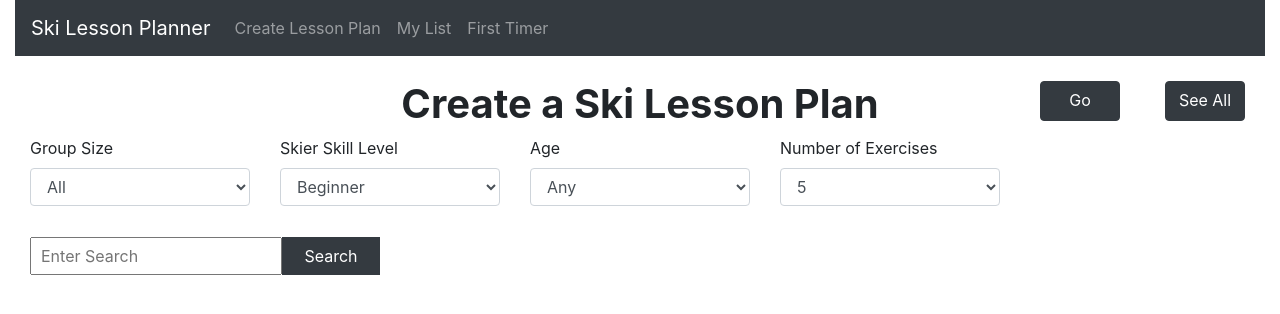
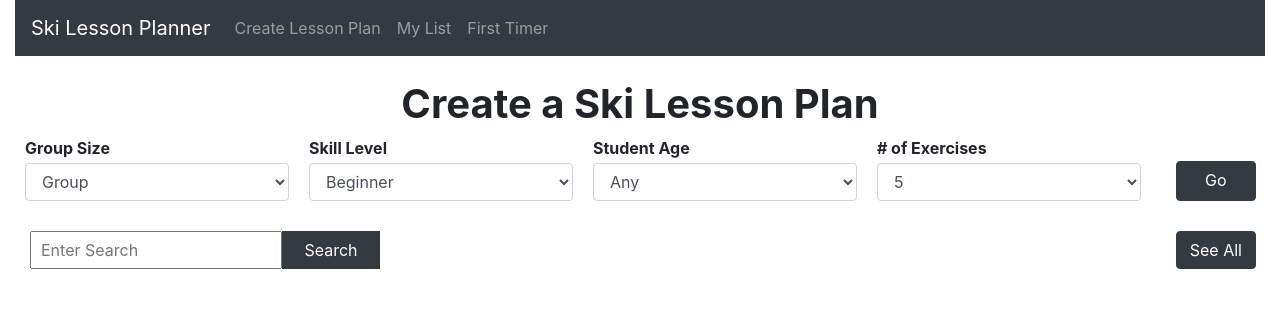
Before and after one commit to liannedls/ski_app, a React (Create React App) app in the folder client/: page / in a window 1280 px wide. Shown: the top 314 px of the page. Built offline with nearby package versions, Linux system fonts and the light colour scheme.

Commit message:
formatting

```diff
--- a/client/src/components/create-exercise.component.js
+++ b/client/src/components/create-exercise.component.js
@@ -18,14 +18,14 @@ export default class CreateExercise extends Component {
     this.loadAll = this.loadAll.bind(this);
     this.loadSearch = this.loadSearch.bind(this);
     this.state = {
-      groups: ['Group', 'All'],
-      skills: ['Beginner', 'Intermediate', 'Advanced', 'First Timer'],
-      ages: ['Any', 'Children'],
+      groups: ['Group', 'Private'],
+      skills: ['Beginner', 'Intermediate', 'Advanced'],
+      ages: ['Adult', 'Children', 'Any'],
       exercisenums: [1,2,3,4,5],
       exercises: [
-        {name : "Malcom", description: "Reynolds", group: "Reynolds", age: "Reynolds", skill: "Reynolds"}
+        {name : "Loading", description: "Loading", group: "Loading", age: "Loading", skill: "Loading"}
       ],
-      group: "All",
+      group: "Group",
       skill: "Beginner",
       age: "Any",
       num: 5,
@@ -61,8 +61,9 @@ export default class CreateExercise extends Component {
 
   onSubmit(e) {
     e.preventDefault();
-    //axios.get('https://frozen-stream-11960.herokuapp.com/exercises/',{params : {group:this.state.group, age:this.state.age, skill:this.state.skill, num:this.state.num}})
-    axios.get('http://localhost:5000/exercises/',{params : {group:this.state.group, age:this.state.age, skill:this.state.skill, num:this.state.num}})
+    console.log(this.state.age)
+    axios.get('https://frozen-stream-11960.herokuapp.com/exercises/',{params : {group:this.state.group, age:this.state.age, skill:this.state.skill, num:this.state.num}})
+    //axios.get('http://localhost:5000/exercises/',{params : {group:this.state.group, age:this.state.age, skill:this.state.skill, num:this.state.num}})
       .then(response => {
         console.log(response.data)
         this.setState({ exercises: response.data })
@@ -93,7 +94,7 @@ export default class CreateExercise extends Component {
   loadSearch(e) {
     e.preventDefault();
 
-    axios.get('https://frozen-stream-11960.herokuapp.com/exercises/search')
+    axios.get('https://frozen-stream-11960.herokuapp.com/exercises/search',  {params : {text:this.state.textVal}})
     //axios.get('http://localhost:5000/exercises/search', {params : {text:this.state.textVal}})
       .then(response => {
         console.log(response.data)
@@ -119,9 +120,12 @@ export default class CreateExercise extends Component {
 
       <form onSubmit={this.onSubmit} className="">
       <Row>
-        <Col>
-        <div className="form-group">
+
+        <Col className='selectorbox'>
+        <Row>
           <label>Group Size </label>
+          </Row>
+          <Row>
           <select ref="groupInput"
               className="form-control"
               value={this.state.group}
@@ -135,10 +139,13 @@ export default class CreateExercise extends Component {
                 })
               }
           </select>
-        </div>
+          </Row>
         </Col>
-        <Col>
-          <label>Skier Skill Level</label>
+        <Col className='selectorbox'>
+        <Row>
+          <label>Skill Level</label>
+          </Row>
+          <Row>
           <select ref="skillInput"
               type="text"
               className="form-control"
@@ -153,11 +160,13 @@ export default class CreateExercise extends Component {
                 })
               }
           </select>
+          </Row>
         </Col>
-        <Col className="">
-        <div className="form-groups">
-
-          <label>Age </label>
+        <Col className='selectorbox'>
+        <Row>
+          <label>Student Age </label>
+          </Row>
+          <Row>
           <select ref="userInput"
               className="form-control"
               value={this.state.age}
@@ -171,11 +180,13 @@ export default class CreateExercise extends Component {
                 })
               }
           </select>
-
-        </div>
+          </Row>
         </Col>
-        <Col>
-          <label>Number of Exercises</label>
+        <Col className='selectorbox'>
+        <Row>
+          <label># of Exercises</label>
+          </Row>
+          <Row>
           <select ref="exercisenumsInput"
               type="int"
               className="form-control"
@@ -190,22 +201,20 @@ export default class CreateExercise extends Component {
                 })
               }
           </select>
+          </Row>
         </Col>
-        <Col>
-        <Row>
-        <Col className='go-button'>
+        <Col className='go-button' xs lg="1">
+
         <button onClick={this.onSubmit} type="primary" className="btn btn-dark full-button">Go</button>
-        </Col>
-        <Col className='go-button'>
-        <button onClick= {this.loadAll} className="btn btn-dark full-button">See All</button>
-        </Col>
-        </Row>
         </Col>
         </Row>
         <Row>
           <Col className = 'justify-left searchfield'>
           <input onChange={this.onChangeSearch} placeholder="  Enter Search" />
           <button onClick={this.loadSearch} className="btn btn-dark">Search</button>
+        </Col>
+        <Col className='seeall-button'  xs lg="1">
+        <button onClick= {this.loadAll} className="btn btn-dark full-button">See All</button>
         </Col>
         </Row>
         </form>
```
